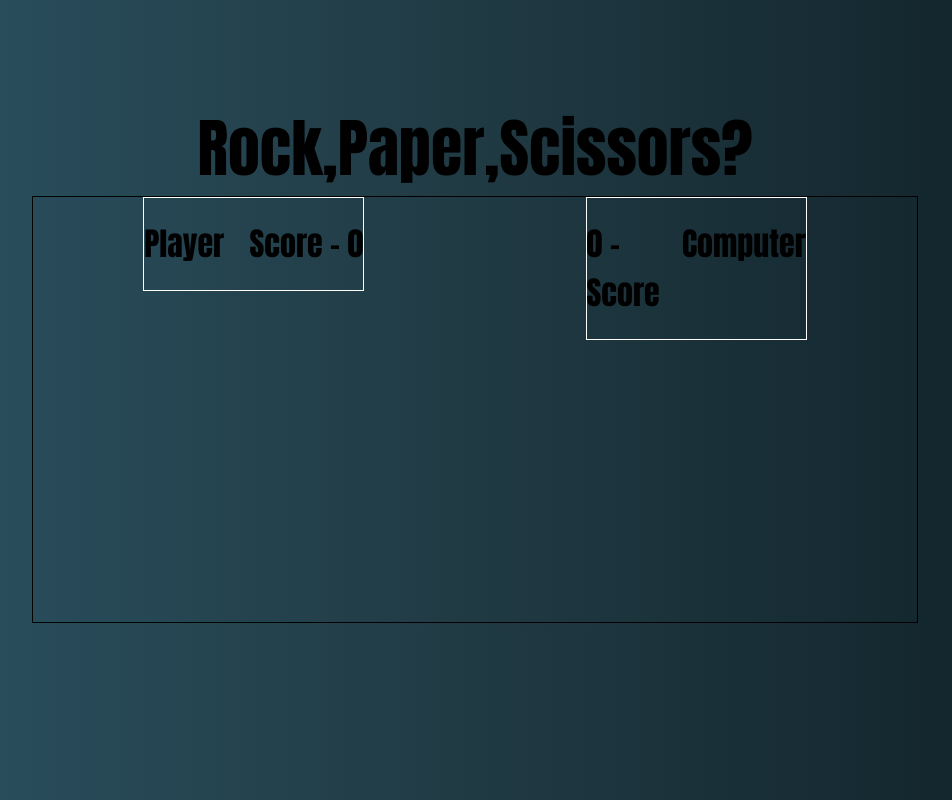
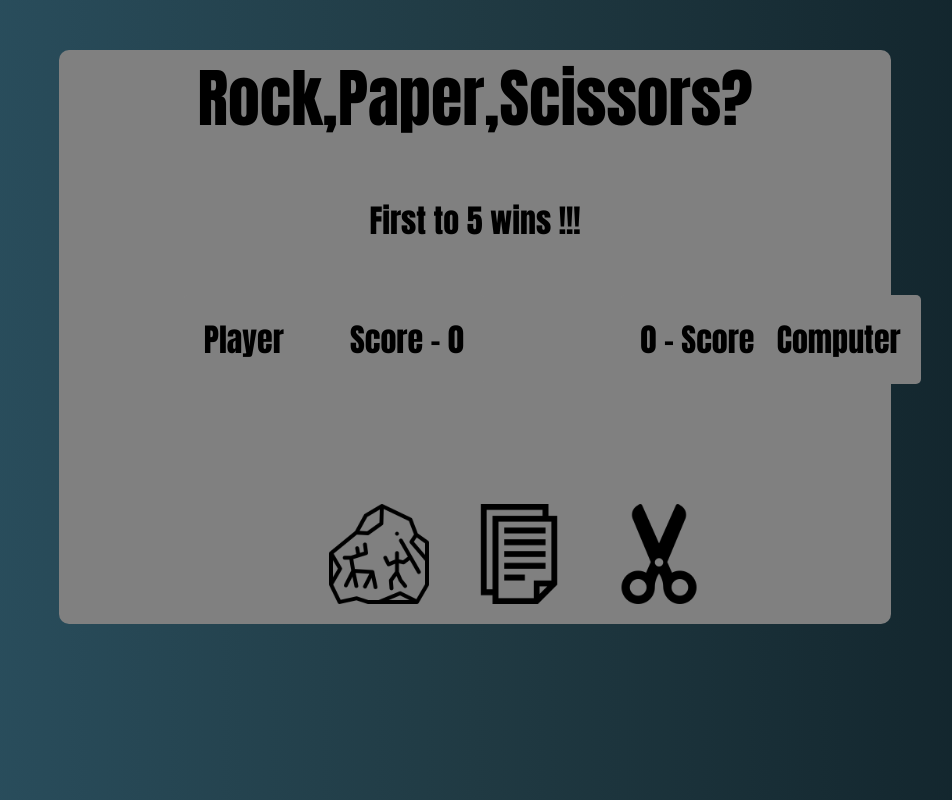
Before and after one commit to MarioMilosevic/Rock-paper-scissors, a plain HTML site: page index.html in a window 1280 px wide. Shown: the whole page, without its empty margins (165-1117 px from the left). Drawn offline with Linux system fonts and the light colour scheme.

Commit message:
Make game layout

```diff
--- a/index.html
+++ b/index.html
@@ -8,23 +8,7 @@
   </head>
   <body>
     <div class="root">
-      <header class="header">Rock,Paper,Scissors?</header>
-      <div class="players">
-        <div class="playerDiv">
-          <div class="playerInfo">
-            <div class="player">
-                <h1>Player</h1>
-            </div>
-            <h1>Score - 0</h1>
-          </div>
-        </div>
-        <div class="computerDiv">
-          <div class="computerInfo">
-            <h1>0 - Score</h1>
-            <h1>Computer</h1>
-          </div>
-        </div>
-      </div>
+
     </div>
     <script src="script.js"></script>
   </body>
--- a/script.js
+++ b/script.js
@@ -1,2 +1,22 @@
 const root = document.querySelector('.root')
-root.innerHTML =
+root.innerHTML = `<header class="header">Rock,Paper,Scissors?</header>
+<p class="rules">First to 5 wins !!!</p>
+<div class="players">
+  <div class="playerDiv">
+    <div class="playerInfo">
+        <h1>Player</h1>
+      <h1>Score - 0</h1>
+    </div>
+  </div>
+  <div class="computerDiv">
+    <div class="computerInfo">
+        <h1>0 - Score</h1>
+      <h1>Computer</h1>
+    </div>
+  </div>
+</div>
+<div class="options">
+  <img src="img/rock.png" alt="rock" id="rock" />
+  <img src="img/paper.png" alt="paper" id="paper" />
+  <img src="img/scissors.png" alt="scissors" id="scissors" />
+</div>`
--- a/style.css
+++ b/style.css
@@ -1,3 +1,8 @@
+* {
+  margin: 0;
+  padding: 0;
+  box-sizing: border-box;
+}
 html {
   background: #0f2027; /* fallback for old browsers */
   background: -webkit-linear-gradient(
@@ -12,31 +17,62 @@ html {
     #203a43,
     #0f2027
   ); /* W3C, IE 10+/ Edge, Firefox 16+, Chrome 26+, Opera 12+, Safari 7+ */
-  font-family: Impact, Haettenschweiler, 'Arial Narrow Bold', sans-serif;
+  font-family: Impact, Haettenschweiler, "Arial Narrow Bold", sans-serif;
+}
+.root {
+    margin: 0 auto;
+    border-radius: 10px;
+  width: 65vw;
+  background-color: grey;
+}
+.header {
+  font-size: 4rem;
+  margin: 50px auto ;
+  text-align: center;
 }
 
-.header{
-    font-size: 4rem;
-    margin: 100px auto 0;
+.rules{
+    margin: 0 auto 30px;
     text-align: center;
-}
-.players{
-display: flex;
-margin:0 auto;
-border: 1px solid black;
-width: 70%;
-height: 425px;
-justify-content: space-around;
+    font-size: 2rem;
 }
 
-.playerDiv, .computerDiv{
+.players {
+  display: flex;
+  margin: 0 auto;
+  /* border: 1px solid black; */
+  width: 70%;
+  justify-content: space-between;
+}
+.options {
+  display: flex;
+  width: 40%;
+  margin: 100px auto;
+  justify-content: space-between;
+  background-color: grey;
+}
+
+.options img {
+  width: 140px;
+  height: 140px;
+  padding: 20px;
+  border-radius: 5px;
+}
+.playerDiv,
+.computerDiv {
   /* display: flex; */
   /* justify-content: space-around; */
   /* border: 1px solid white; */
   width: 25%;
 }
-.playerInfo, .computerInfo {
+.playerInfo,
+.computerInfo {
   display: flex;
   justify-content: space-between;
-    border: 1px solid white;
+  /* border: 1px solid white; */
+  background-color: grey;
+  border-radius: 5px;
+  margin-top: 20px;
+  padding: 20px;
+  width: 300px;
 }
```
Lines whose indentation alone changed are shown as unchanged.
